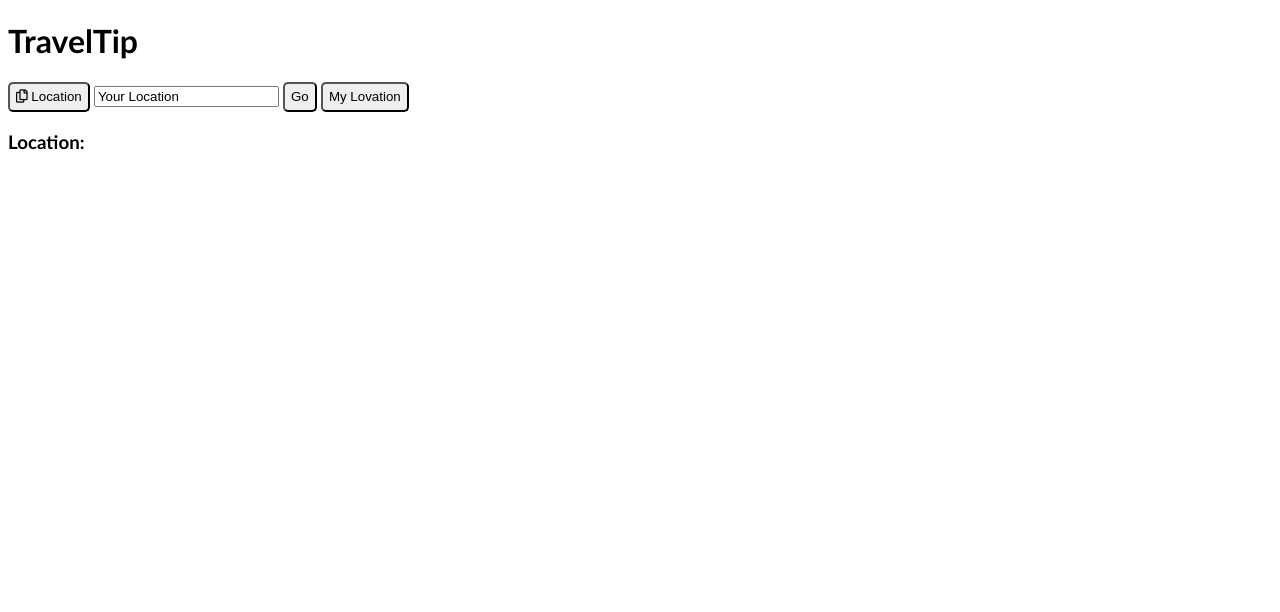
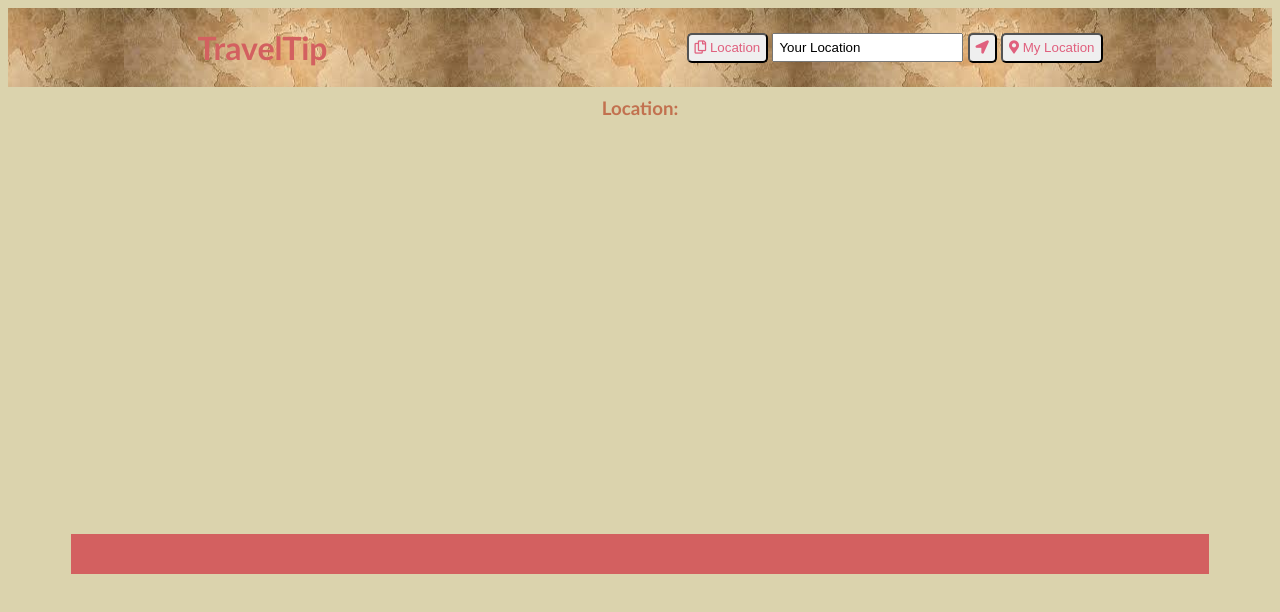
Before and after one commit to nuritlh/Travel-Tip, a plain HTML site: page index.html in a window 1280 px wide. Drawn offline with nearby package versions, Linux system fonts and the light colour scheme.

Commit message:
responcive web

```diff
--- a/css/main.css
+++ b/css/main.css
@@ -6,6 +6,9 @@ html {
   scroll-behavior: smooth;
   font-size: 16px;
   font-family: 'Gill Sans', 'Gill Sans MT', Calibri, 'Trebuchet MS', sans-serif;
+}
+body {
+  background-color: #dbd3ad;
 }
 
 /*hellpers*/
@@ -39,6 +42,7 @@ html {
   height: 30px;
   cursor: pointer;
   border-radius: 5px;
+  color: #e0607e;
 }
 .btn:hover {
   color: cadetblue;
@@ -46,14 +50,63 @@ html {
 }
 
 /*header*/
+header {
+  background-image: url('../img/mapImg.jpg');
+  background-position: center center;
+  justify-content: space-around;
+  align-items: center;
+  flex-wrap: wrap;
+}
+header h1 {
+  margin: 20px;
+  color: #d36060;
+}
+
+header input {
+  padding: 5px;
+}
 
 /*main*/
+main h3 {
+  margin: 10px;
+  text-align: center;
+  color: #c2714f;
+}
 
 .map {
-  width: 100%;
+  width: 90%;
   height: 400px;
+  margin: 0 auto;
 }
 .weather {
+  text-align: center;
+  background-color: #d36060;
+  font-size: 20px;
+  margin: 5px auto;
+  width: 90%;
+  padding: 20px;
 }
 
-/*footer*/
+@media only screen and (max-width: 610px) {
+  header h1 {
+    margin: 5px;
+  }
+  header div {
+    margin: 5px;
+  }
+  .map,
+  .weather {
+    width: 100%;
+  }
+}
+
+@media only screen and (max-width: 500px) {
+  header div {
+    width: 100%;
+    text-align: center;
+  }
+  .copy-btn span,
+  .my-loc-btn span {
+    display: none;
+  }
+}
--- a/index.html
+++ b/index.html
@@ -7,19 +7,28 @@
     <link rel="stylesheet" href="css/main.css">
     <link rel="stylesheet" href="https://use.fontawesome.com/releases/v5.1.0/css/all.css" integrity="sha384-lKuwvrZot6UHsBSfcMvOkWwlCMgc0TaWr+30HWe3a4ltaBwTZhyTEggF5tJv8tbt"
         crossorigin="anonymous">
+    <link rel="icon" href="img/tempsnip.png">
     <title>TravelTip</title>
 </head>
 
 <body>
-    <header>
+    <header class="flex">
         <h1>TravelTip</h1>
-        <button class="btn copt-btn">
-            <i class="far fa-copy"></i>
-
-            Location</button>
-        <input type="text" name="" id="searchBox">
-        <button class="btn search-btn">Go</button>
-        <button class="btn my-loc-btn">My Lovation</button>
+        <div>
+            <button class="btn copy-btn">
+                <i class="far fa-copy"></i>
+                <span>Location</span>
+            </button>
+            <input type="text" name="" id="searchBox">
+            <button class="btn search-btn">
+                <i class="fas fa-location-arrow"></i>
+            </button>
+            <button class="btn my-loc-btn">
+                <i class="fas fa-map-marker-alt"></i>
+                <span>
+                    My Location</span>
+            </button>
+        </div>
     </header>
     <main>
         <h3>Location:
--- a/js/main.js
+++ b/js/main.js
@@ -90,14 +90,14 @@ function renderCurrLocation(CityName) {
 function renderWeatherBox(lat, lng) {
   weatherService.getWeatherByPos(lat, lng).then(weather => {
     console.log('weather', weather);
-    let strHTML = `current temp :` + weather.main.temp;
-    strHTML += ` humidity :` + weather.main.humidity;
+    let strHTML = `Current temp :` + weather.main.temp;
+    strHTML += `</br> Humidity :` + weather.main.humidity;
 
     document.querySelector('.weather').innerHTML = strHTML;
   });
 }
 
-document.querySelector('.copt-btn').addEventListener('click', ev => {
+document.querySelector('.copy-btn').addEventListener('click', ev => {
   //   copy lan/lng location and share app
   let location = utilsService.loadFromStorage('location');
   let tmpCopyArea = document.createElement('textarea');
@@ -110,13 +110,10 @@ document.querySelector('.copt-btn').addEventListener('click', ev => {
   tmpCopyArea.select();
   document.execCommand('copy');
   document.body.removeChild(tmpCopyArea);
-  utilsService.saveToStorage('copyLocation', tmpCopyArea.value);
 });
 
 function checkForCopyLocURL() {
-  // let locationurl = utilsService.loadFromStorage('copyLocation');
   let locationurl = window.location.href;
-  window.localStorage.removeItem('copyLocation');
   console.log(locationurl);
 
   var lat = +getParameterByName('lat', locationurl);
@@ -136,7 +133,6 @@ function checkForCopyLocURL() {
         });
       })
       .catch(console.warn);
-    window.localStorage.removeItem('copyLocation');
   } else {
     setMapByCurrPos();
   }
```
Also changed, not shown: img/mapImg.jpg (added), img/tempsnip.png (added).
